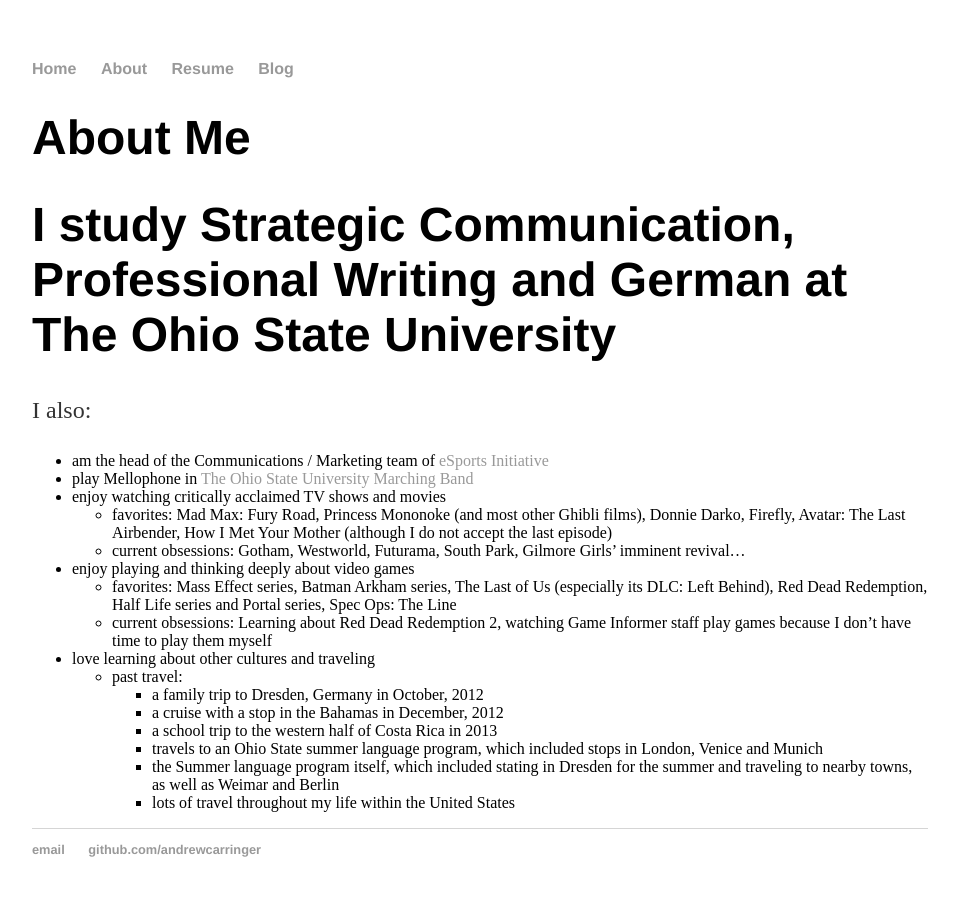
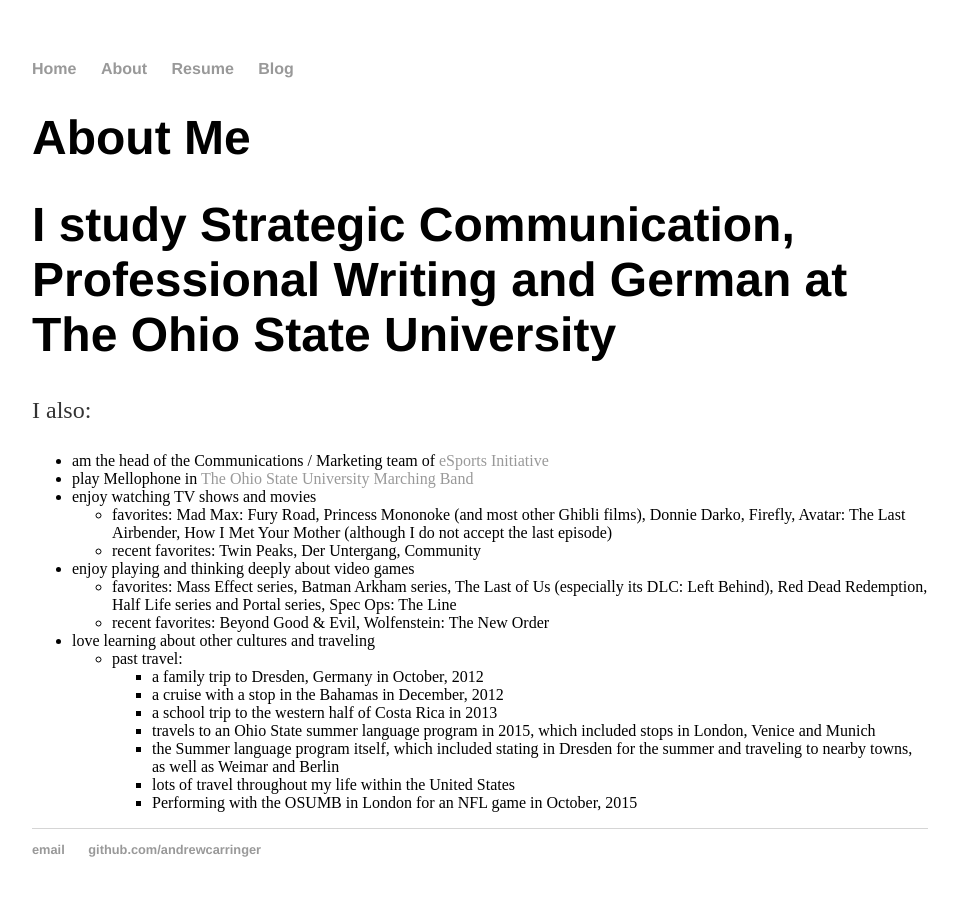
Before and after one commit to andrewcarringer/andrewcarringer.github.io, a Jekyll site: the page built from _about/about.md, in a window 1280 px wide. Shown: the whole page, without its empty margins (160-1119 px from the left). Built offline with Jekyll 4.4.1, drawn with Linux system fonts in a browser that asks for light colours.

Commit message:
About and new post
Changed about, added a new post

```diff
--- a/_about/about.md
+++ b/_about/about.md
@@ -9,17 +9,18 @@
 
   - am the head of the Communications / Marketing team of [eSports Initiative](https://www.facebook.com/esportsinitiative/)
   - play Mellophone in [The Ohio State University Marching Band](http://tbdbitl.osu.edu/)
-  - enjoy watching critically acclaimed TV shows and movies
+  - enjoy watching TV shows and movies
     - favorites: Mad Max: Fury Road, Princess Mononoke (and most other Ghibli films), Donnie Darko, Firefly, Avatar: The Last Airbender, How I Met Your Mother (although I do not accept the last episode)
-    - current obsessions: Gotham, Westworld, Futurama, South Park, Gilmore Girls' imminent revival...
+    - recent favorites: Twin Peaks, Der Untergang, Community
   - enjoy playing and thinking deeply about video games
     - favorites: Mass Effect series, Batman Arkham series, The Last of Us (especially its DLC: Left Behind), Red Dead Redemption, Half Life series and Portal series, Spec Ops: The Line
-    - current obsessions: Learning about Red Dead Redemption 2, watching Game Informer staff play games because I don't have time to play them myself
+    - recent favorites: Beyond Good & Evil, Wolfenstein: The New Order
   - love learning about other cultures and traveling
     - past travel:
         - a family trip to Dresden, Germany in October, 2012
         - a cruise with a stop in the Bahamas in December, 2012
         - a school trip to the western half of Costa Rica in 2013
-        - travels to an Ohio State summer language program, which included stops in London, Venice and Munich
+        - travels to an Ohio State summer language program in 2015, which included stops in London, Venice and Munich
         - the Summer language program itself, which included stating in Dresden for the summer and traveling to nearby towns, as well as Weimar and Berlin
         - lots of travel throughout my life within the United States
+        - Performing with the OSUMB in London for an NFL game in October, 2015
```
Also changed, not shown: _posts/2017-07-03-Looking-forward-to-the-upcoming-school-year.md (added, +22 -0 lines).
